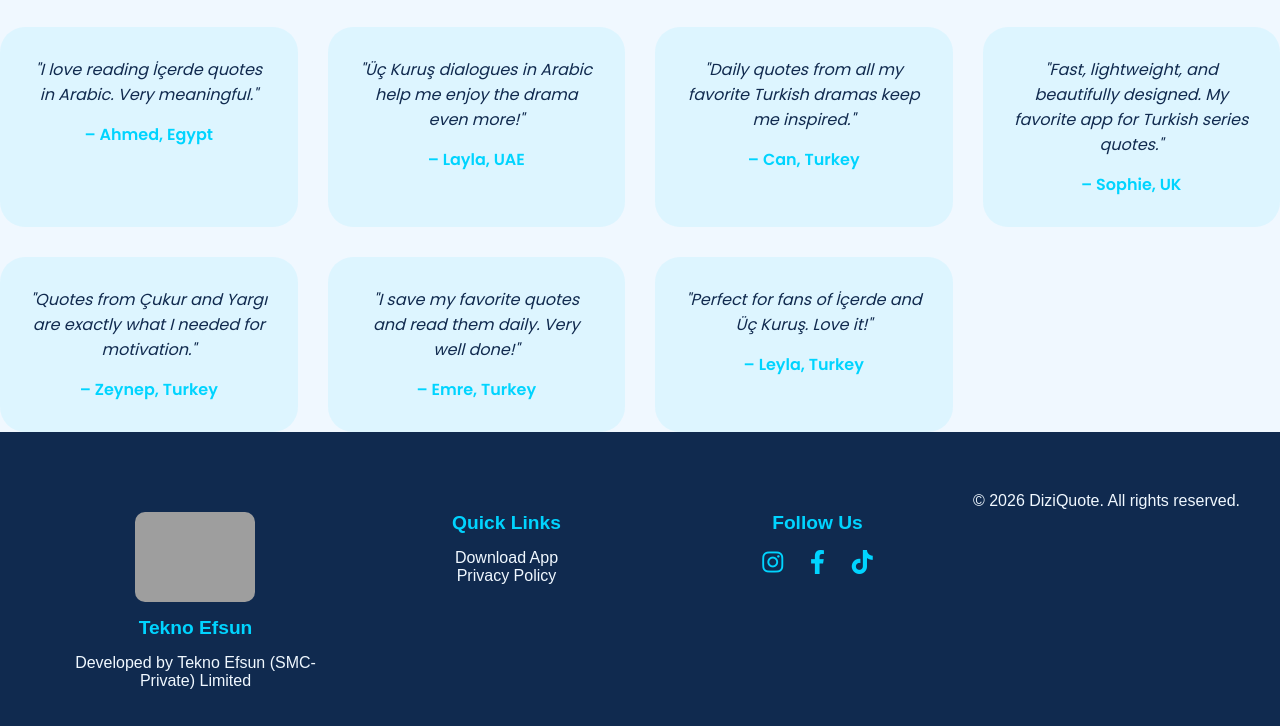
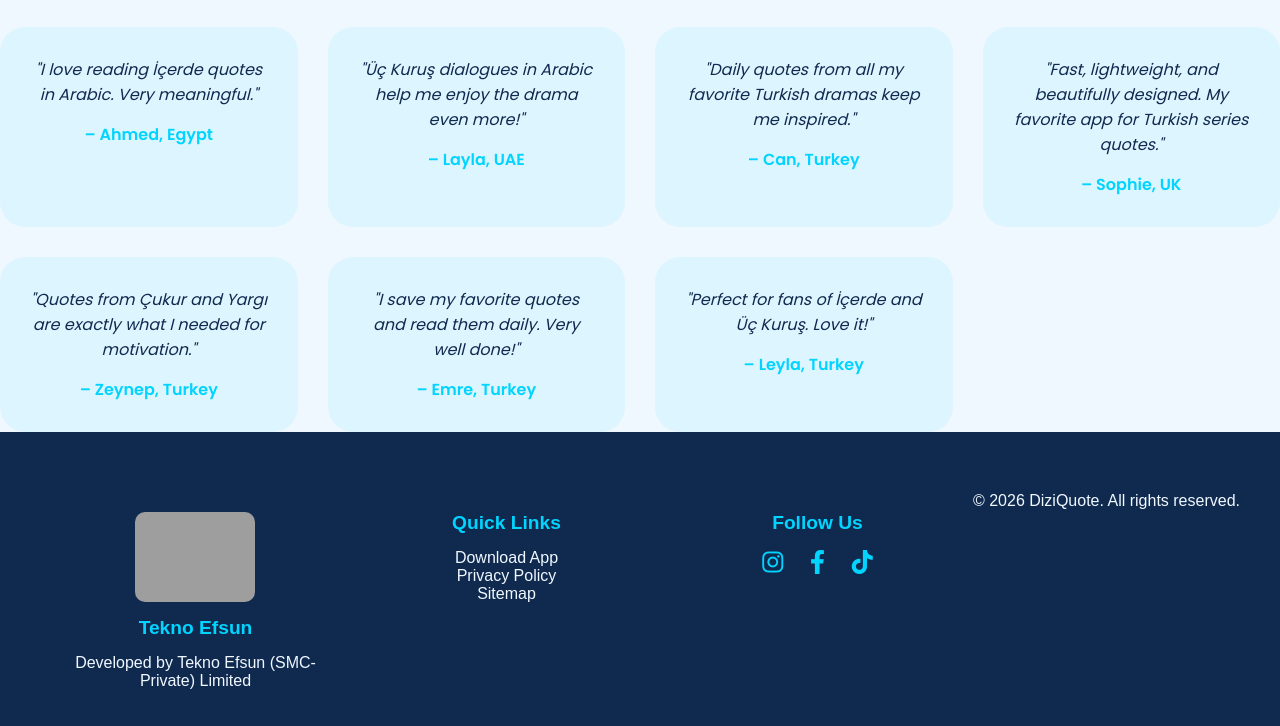
Before and after one commit to ayseCS11/aysecs11.github.io, a plain HTML site: page index.html in a window 1280 px wide. Shown: the part 2915-3641 px from the top of the page. Drawn offline with Linux system fonts and the light colour scheme; grey boxes are pictures that could not be loaded.

Commit message:
Add Sitemap link to footer section

```diff
--- a/index.html
+++ b/index.html
@@ -247,6 +247,8 @@
         <h4>Quick Links</h4>
         <p><a href="https://play.google.com/store/apps/details?id=com.teknoefsun.ayesha" target="_blank">Download App</a></p>
         <p><a href="https://aysecs11.github.io/teknoefsun/root/TeknoEfsun/dq-privacypolicy.html" target="_blank">Privacy Policy</a></p>
+        <p><a href="https://mega.nz/file/68AUwBZY#vp2ukxoBWfaYVI-A4cokRXrkP1AtfR18WiEAHg7VuoE" target="_blank"> Sitemap </a></p>
+
       </div>
       <div class="footer-section">
         <h4>Follow Us</h4>
```
